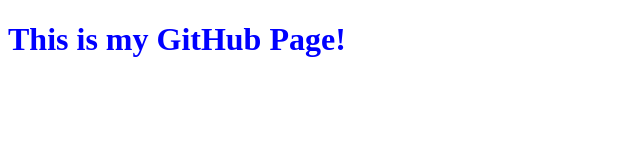
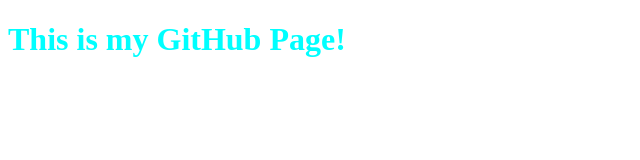
Before and after one commit to dm161272/dm161272.github.io, a plain HTML site: page index.html in a window 1280 px wide. In both pictures the pointer is over the element "This is my GitHub Page!". Shown: the whole page, without its empty margins (0-640 px from the left). Drawn offline with Linux system fonts and the light colour scheme.

Commit message:
H1 Hover Style added

```diff
--- a/index.html
+++ b/index.html
@@ -7,6 +7,10 @@
     <style>
         h1 {
             color: blue;
+
+        }
+        h1:hover {
+            color: aqua;
         }
     </style>
 </head>
```
